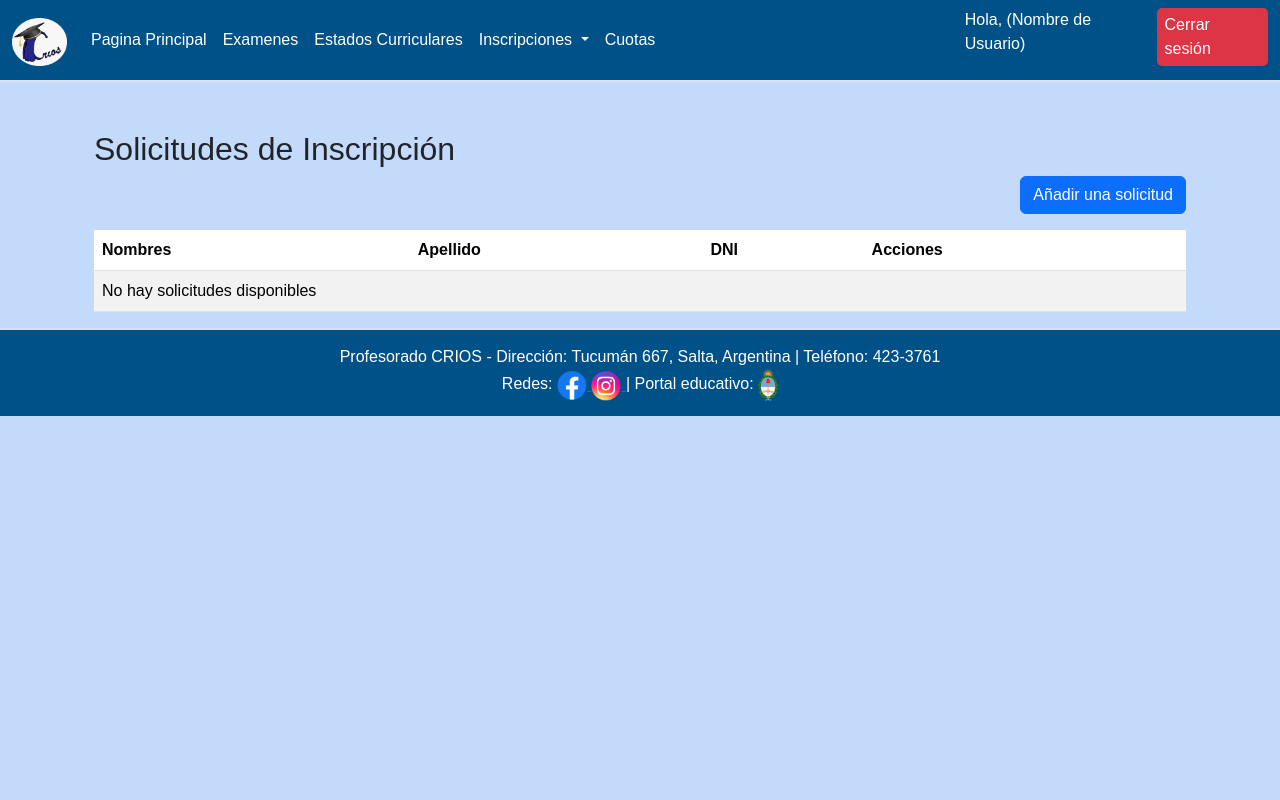
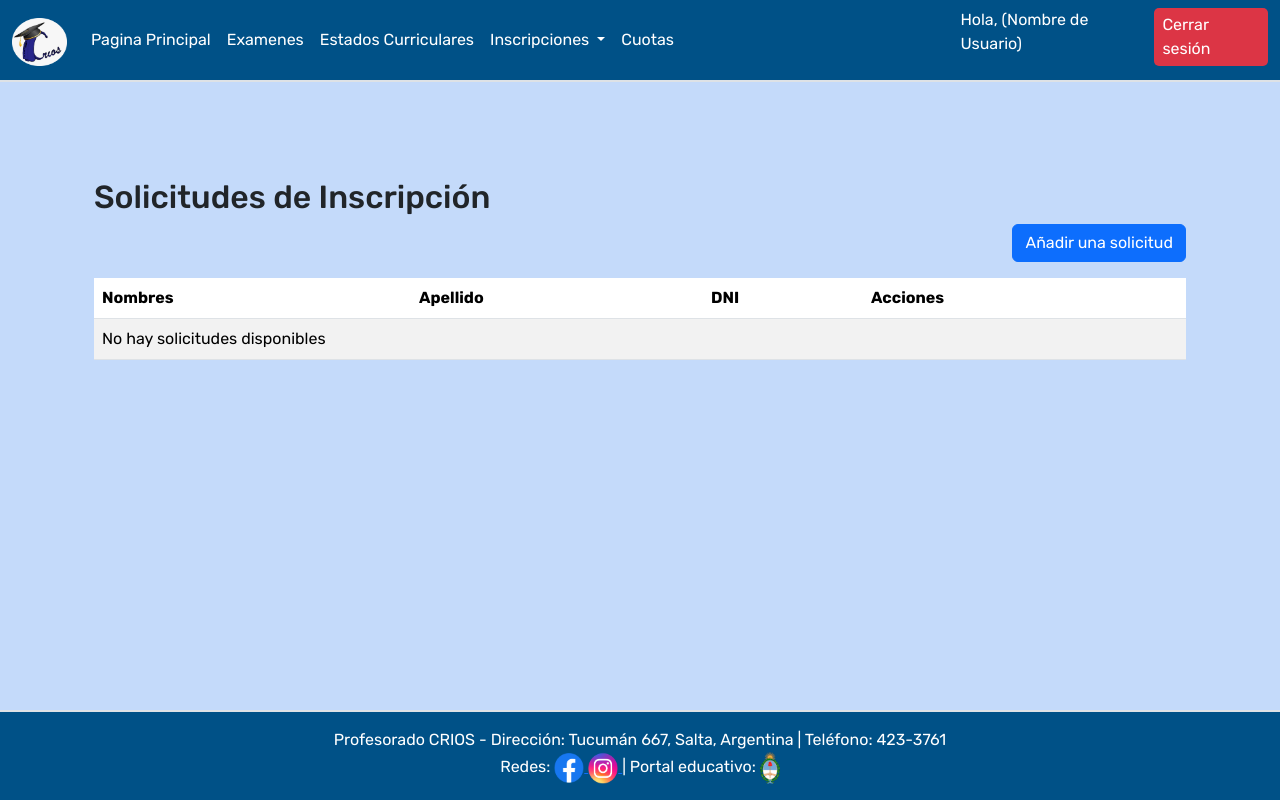
Before and after one commit to MaxFerrarottiDEV/Proyecto-CRIOS, a Django app: page /inscripciones/solicitudes/ in a window 1280 px wide. Run offline with Django 5.2, Linux system fonts and the light colour scheme; a user stored in the database is signed in; data comes from the database, SQL or seed files in the repository; data that the repository does not hold is empty; some libraries are stand-ins or nearby versions.

Commit message:
hotfix para el footer

```diff
--- a/MiApp/templates/base.html
+++ b/MiApp/templates/base.html
@@ -1,9 +1,9 @@
 <!doctype html>
-{% load static %}
 <html lang="en">
   <head>
     <meta charset="utf-8">
     <meta name="viewport" content="width=device-width, initial-scale=1">
+    {% load static %}
     {% load django_bootstrap5 %}
     {% bootstrap_css %}
     {% bootstrap_javascript %}
@@ -14,8 +14,11 @@
     <link href="{% static 'DataTables-1.13.6/css/dataTables.bootstrap5.css' %}" rel="stylesheet">
     <link href="{% static 'inscripciones/consultas.css' %}" rel="stylesheet">
     <link href="https://cdnjs.cloudflare.com/ajax/libs/bootstrap-icons/1.10.5/font/bootstrap-icons.min.css" rel="stylesheet">
+    <link rel="preconnect" href="https://fonts.googleapis.com">
+    <link rel="preconnect" href="https://fonts.gstatic.com/" crossorigin>
+    <link href="https://fonts.googleapis.com/css2?family=Rubik:ital,wght@0,300..900;1,300..900&display=swap" rel="stylesheet">
   </head>
-  <body>
+  <body  class="d-flex flex-column min-vh-100">
     <!-- Navbar -->
     <nav class="navbar navbar-expand-lg">
       <div class="container-fluid">
@@ -64,14 +67,14 @@
       </div>
     </nav>
     <!-- Contenido -->
-    <div class="container mt-5">
+    <div class="flex-grow-1 container mt-5">
         {% block content %}
 
 
         {% endblock content %}
     </div>
     <!-- Footer -->
-    <footer>
+    <footer class="text-white text-center py-3 mt-auto">
       <p class="footer-text">Profesorado CRIOS - Dirección: Tucumán 667, Salta, Argentina |
         Teléfono: 423-3761
         <br>
--- a/MiApp/templates/inscripciones/solicitudes/lista_solicitudes.html
+++ b/MiApp/templates/inscripciones/solicitudes/lista_solicitudes.html
@@ -35,3 +35,6 @@
         </table>
     </div>
 {% endblock content %}
+{% block javascript %}
+
+{% endblock javascript %}
```
